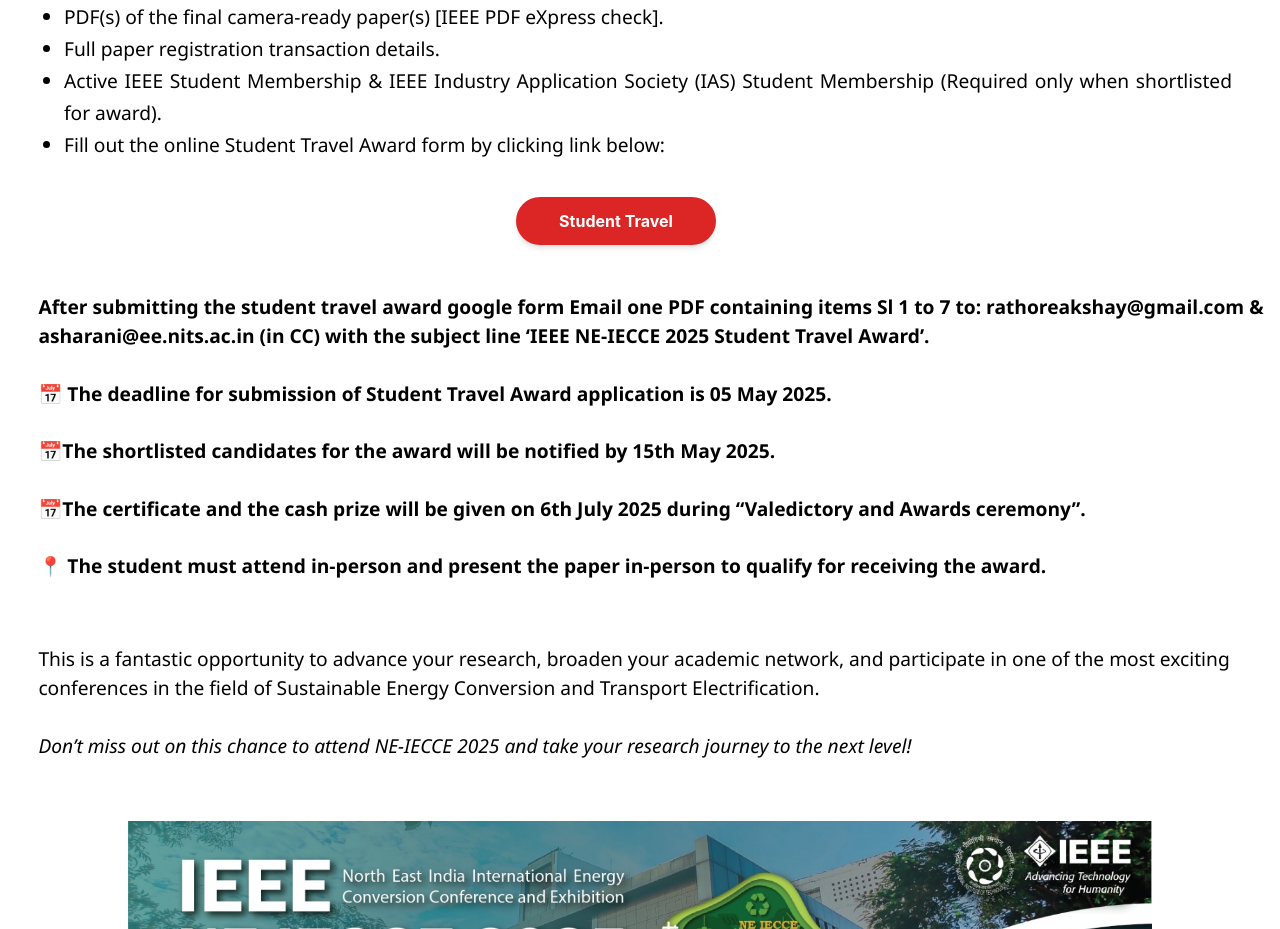
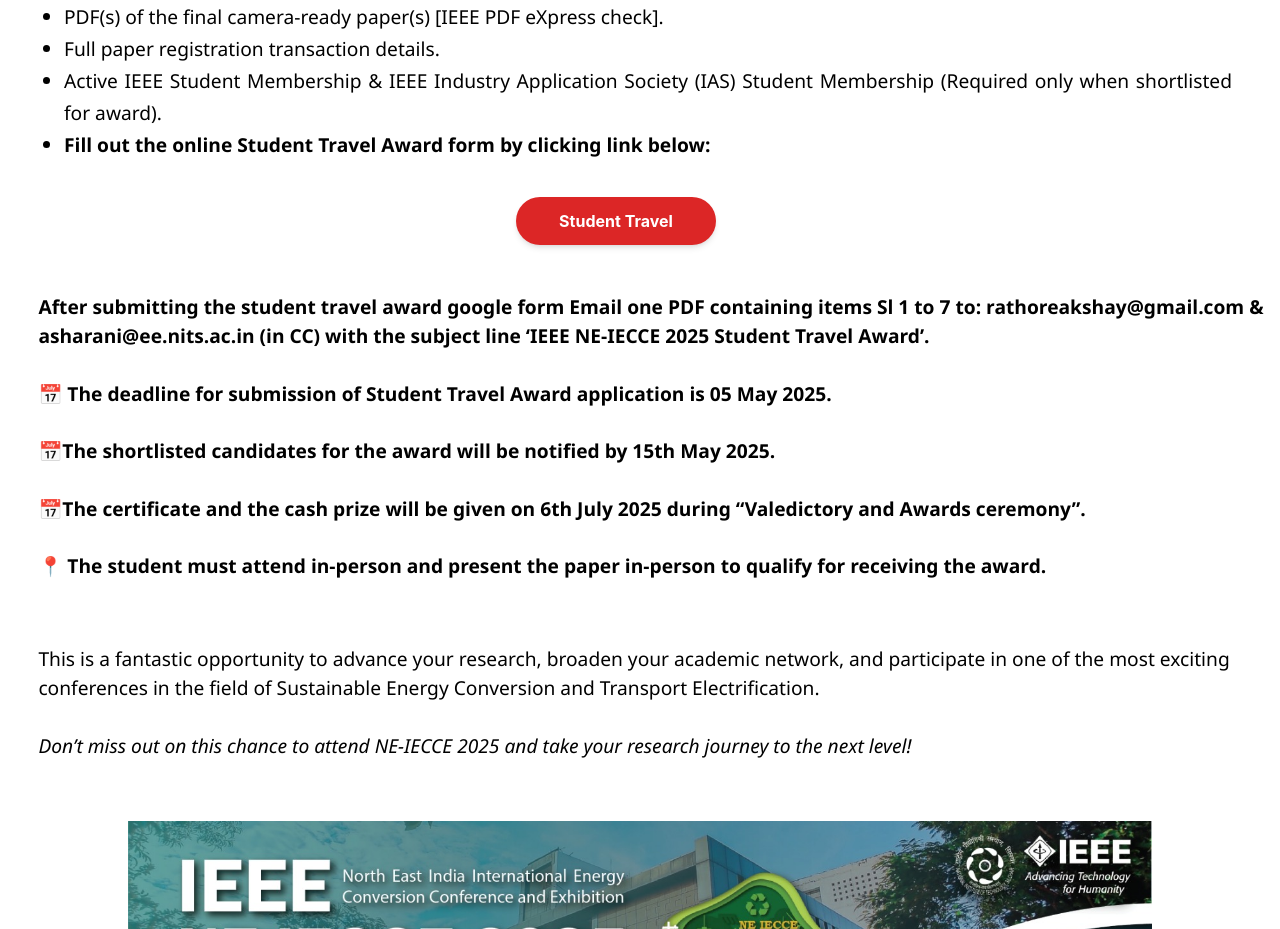
Before and after one commit to PragyaPR06/NEC-ECCE_2025, a React (Create React App) app: page /studentAwards in a window 1280 px wide. Shown: the part 2120-3049 px from the top of the page. Built offline with nearby package versions, Linux system fonts and the light colour scheme; a web font is replaced by a local one.

Commit message:
minor chnages

```diff
--- a/src/Pages/Awards/StudentAwards.jsx
+++ b/src/Pages/Awards/StudentAwards.jsx
@@ -93,7 +93,7 @@
                 <li>PDF(s) of the final camera-ready paper(s) [IEEE PDF eXpress check].</li>
                 <li>Full paper registration transaction details.</li>
                 <li>Active IEEE Student Membership & IEEE Industry Application Society (IAS) Student Membership (Required only when shortlisted for award).</li>
-                <li> Fill out the online Student Travel Award form by clicking link below:
+                <li> <strong>Fill out the online Student Travel Award form by clicking link below:</strong>
 
                                         </li>
             </ul>
--- a/src/Pages/Registration.jsx
+++ b/src/Pages/Registration.jsx
@@ -113,6 +113,7 @@
           <p>
           NE-IECCE organizing team reserve the right to charge the full author registration fee, if any registered student is unable to produce a valid IEEE student membership Card and student ID Card.
           </p>
+          <p className='mt-5 text-red-600'>Payment gateway charges are extra.</p>
         </div>
 
         {/* Steps to Register Section */}
```
